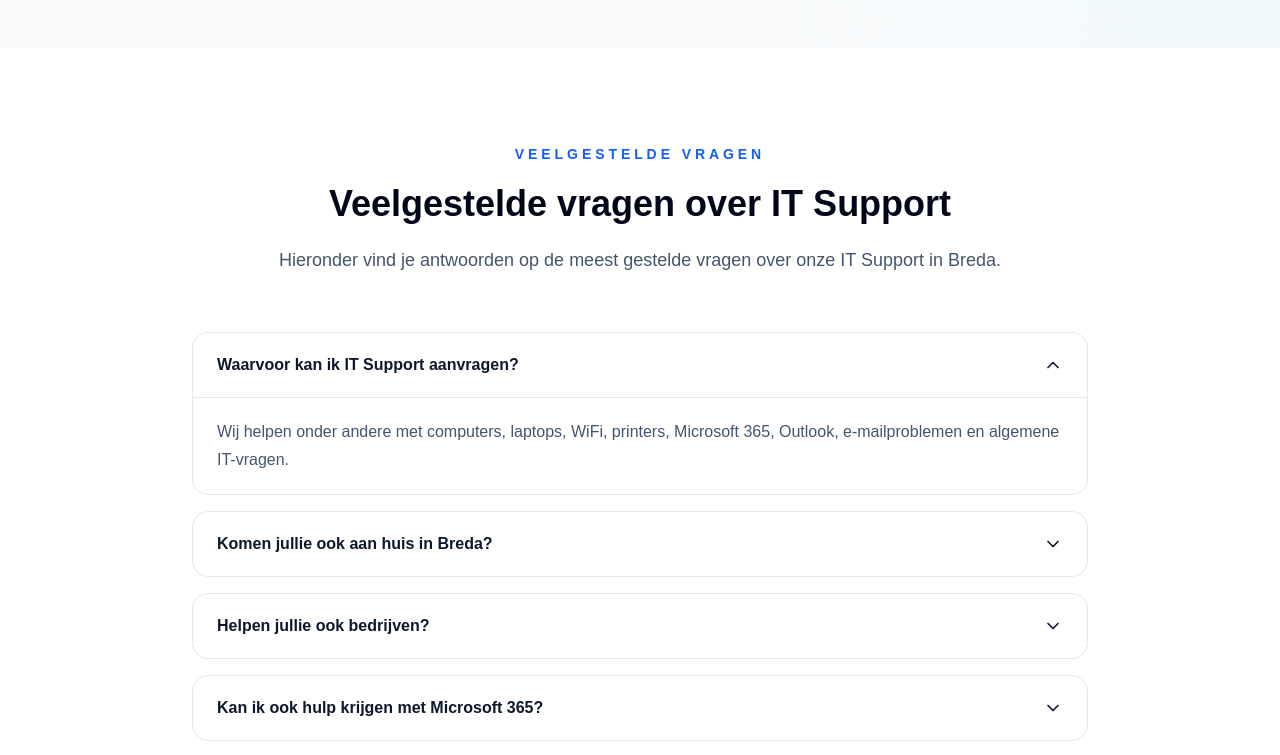
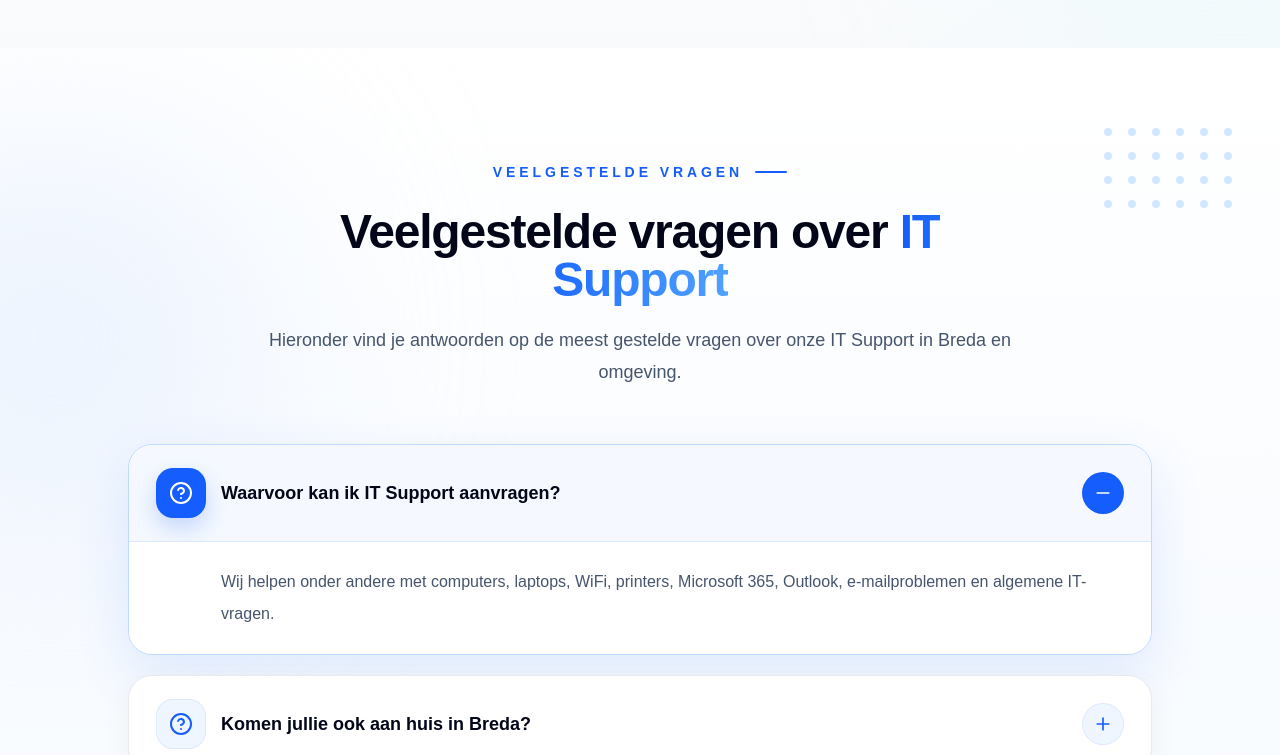
Before and after one commit to amritsolutions/amr-it-solutions, a Next.js app: page /it-support-breda in a window 1280 px wide. Shown: the part 3260-4015 px from the top of the page. Built offline with nearby package versions, Linux system fonts and the light colour scheme.

Commit message:
zoek serch

```diff
--- a/components/ITSupportFAQ.tsx
+++ b/components/ITSupportFAQ.tsx
@@ -1,7 +1,11 @@
 "use client";
 
 import { useState } from "react";
-import { ChevronDown } from "lucide-react";
+import {
+  HelpCircle,
+  Minus,
+  Plus,
+} from "lucide-react";
 
 const faqs = [
   {
@@ -12,12 +16,12 @@ const faqs = [
   {
     question: "Komen jullie ook aan huis in Breda?",
     answer:
-      "Ja. Wij bieden IT Support aan huis in Breda en omgeving. Indien mogelijk kunnen we je ook op afstand helpen.",
+      "Ja. Wij bieden IT Support aan huis in Breda en omgeving. Indien mogelijk kunnen we je ook veilig op afstand helpen.",
   },
   {
     question: "Helpen jullie ook bedrijven?",
     answer:
-      "Zeker. Wij ondersteunen particulieren, zzp'ers en kleine bedrijven met professionele IT-oplossingen.",
+      "Zeker. Wij ondersteunen particulieren, zzp'ers en kleine bedrijven met professionele en betrouwbare IT-oplossingen.",
   },
   {
     question: "Kan ik ook hulp krijgen met Microsoft 365?",
@@ -27,7 +31,7 @@ const faqs = [
   {
     question: "Hoe snel kunnen jullie helpen?",
     answer:
-      "In veel gevallen kunnen we dezelfde dag of de volgende werkdag ondersteuning bieden. Neem contact op om de mogelijkheden te bespreken.",
+      "In veel gevallen kunnen we dezelfde dag of de volgende werkdag ondersteuning bieden. Neem contact op om de actuele mogelijkheden te bespreken.",
   },
 ];
 
@@ -35,53 +39,138 @@ export default function ITSupportFAQ() {
   const [openIndex, setOpenIndex] = useState<number | null>(0);
 
   return (
-    <section className="bg-white px-6 py-24">
-      <div className="mx-auto max-w-4xl">
-        <div className="text-center">
-          <p className="text-sm font-extrabold uppercase tracking-[0.28em] text-blue-600">
-            Veelgestelde vragen
-          </p>
+    <section className="relative isolate overflow-hidden bg-gradient-to-b from-white via-blue-50/40 to-white px-6 py-24 sm:py-28">
+      {/* Achtergrondglows */}
+      <div
+        aria-hidden="true"
+        className="pointer-events-none absolute -left-40 top-20 -z-10 h-[420px] w-[420px] rounded-full bg-blue-100/50 blur-[120px]"
+      />
 
-          <h2 className="mt-5 text-3xl font-extrabold text-slate-950 sm:text-4xl">
-            Veelgestelde vragen over IT Support
+      <div
+        aria-hidden="true"
+        className="pointer-events-none absolute -right-40 bottom-0 -z-10 h-[420px] w-[420px] rounded-full bg-cyan-100/30 blur-[120px]"
+      />
+
+      {/* Decoratieve stippen */}
+      <div
+        aria-hidden="true"
+        className="pointer-events-none absolute right-12 top-20 hidden grid-cols-6 gap-4 opacity-40 lg:grid"
+      >
+        {Array.from({ length: 24 }).map((_, index) => (
+          <span
+            key={index}
+            className="h-2 w-2 rounded-full bg-blue-300"
+          />
+        ))}
+      </div>
+
+      <div className="mx-auto max-w-5xl">
+        <div className="mx-auto max-w-3xl text-center">
+          <div className="inline-flex items-center gap-3">
+            <span className="text-sm font-extrabold uppercase tracking-[0.28em] text-blue-600">
+              Veelgestelde vragen
+            </span>
+
+            <span className="h-0.5 w-8 rounded-full bg-blue-600" />
+          </div>
+
+          <h2 className="mt-6 text-4xl font-extrabold tracking-tight text-slate-950 sm:text-5xl">
+            Veelgestelde vragen over{" "}
+            <span className="bg-gradient-to-r from-blue-600 to-blue-400 bg-clip-text text-transparent">
+              IT Support
+            </span>
           </h2>
 
-          <p className="mt-5 text-lg leading-8 text-slate-600">
+          <p className="mx-auto mt-5 max-w-3xl text-base leading-8 text-slate-600 sm:text-lg">
             Hieronder vind je antwoorden op de meest gestelde vragen over onze
-            IT Support in Breda.
+            IT Support in Breda en omgeving.
           </p>
         </div>
 
-        <div className="mt-14 space-y-4">
+        <div className="mt-14 space-y-5">
           {faqs.map((faq, index) => {
             const isOpen = openIndex === index;
+            const panelId = `faq-panel-${index}`;
+            const buttonId = `faq-button-${index}`;
 
             return (
-              <div
+              <article
                 key={faq.question}
-                className="overflow-hidden rounded-2xl border border-slate-200"
+                className={`group overflow-hidden rounded-[24px] border bg-white transition-all duration-300 ${
+                  isOpen
+                    ? "border-blue-200 shadow-[0_20px_55px_rgba(37,99,235,0.12)]"
+                    : "border-slate-200/80 shadow-[0_10px_30px_rgba(15,23,42,0.05)] hover:-translate-y-1 hover:border-blue-200 hover:shadow-[0_18px_45px_rgba(37,99,235,0.1)]"
+                }`}
               >
                 <button
+                  id={buttonId}
+                  type="button"
+                  aria-expanded={isOpen}
+                  aria-controls={panelId}
                   onClick={() => setOpenIndex(isOpen ? null : index)}
-                  className="flex w-full items-center justify-between px-6 py-5 text-left font-semibold text-slate-900 hover:bg-slate-50"
+                  className={`flex w-full items-center gap-4 px-5 py-5 text-left transition-colors duration-300 sm:px-7 sm:py-6 ${
+                    isOpen ? "bg-blue-50/60" : "hover:bg-slate-50/80"
+                  }`}
                 >
-                  {faq.question}
+                  <span
+                    className={`flex h-12 w-12 shrink-0 items-center justify-center rounded-2xl ring-1 transition-all duration-300 ${
+                      isOpen
+                        ? "bg-blue-600 text-white ring-blue-600 shadow-[0_10px_25px_rgba(37,99,235,0.25)]"
+                        : "bg-blue-50 text-blue-600 ring-blue-100 group-hover:bg-blue-600 group-hover:text-white"
+                    }`}
+                  >
+                    <HelpCircle className="h-6 w-6" />
+                  </span>
 
-                  <ChevronDown
-                    className={`h-5 w-5 transition-transform ${
-                      isOpen ? "rotate-180" : ""
+                  <span className="flex-1 text-base font-extrabold text-slate-950 sm:text-lg">
+                    {faq.question}
+                  </span>
+
+                  <span
+                    className={`flex h-10 w-10 shrink-0 items-center justify-center rounded-full ring-1 transition-all duration-300 ${
+                      isOpen
+                        ? "bg-blue-600 text-white ring-blue-600"
+                        : "bg-blue-50 text-blue-600 ring-blue-100 group-hover:bg-blue-600 group-hover:text-white"
                     }`}
-                  />
+                  >
+                    {isOpen ? (
+                      <Minus className="h-5 w-5" />
+                    ) : (
+                      <Plus className="h-5 w-5" />
+                    )}
+                  </span>
                 </button>
 
-                {isOpen && (
-                  <div className="border-t border-slate-200 px-6 py-5 text-slate-600 leading-7">
-                    {faq.answer}
+                <div
+                  id={panelId}
+                  role="region"
+                  aria-labelledby={buttonId}
+                  className={`grid transition-all duration-300 ease-out ${
+                    isOpen
+                      ? "grid-rows-[1fr] opacity-100"
+                      : "grid-rows-[0fr] opacity-0"
+                  }`}
+                >
+                  <div className="overflow-hidden">
+                    <div className="border-t border-blue-100 bg-white px-5 py-6 sm:px-7">
+                      <p className="pl-0 leading-8 text-slate-600 sm:pl-16">
+                        {faq.answer}
+                      </p>
+                    </div>
                   </div>
-                )}
-              </div>
+                </div>
+              </article>
             );
           })}
+        </div>
+
+        <div className="mt-10 flex justify-center">
+          <a
+            href="/#contact"
+            className="inline-flex items-center justify-center rounded-full bg-blue-600 px-8 py-4 text-sm font-bold text-white shadow-[0_14px_35px_rgba(37,99,235,0.25)] transition-all duration-300 hover:-translate-y-1 hover:bg-blue-700 hover:shadow-[0_20px_45px_rgba(37,99,235,0.35)]"
+          >
+            Staat je vraag er niet tussen?
+          </a>
         </div>
       </div>
     </section>
```
